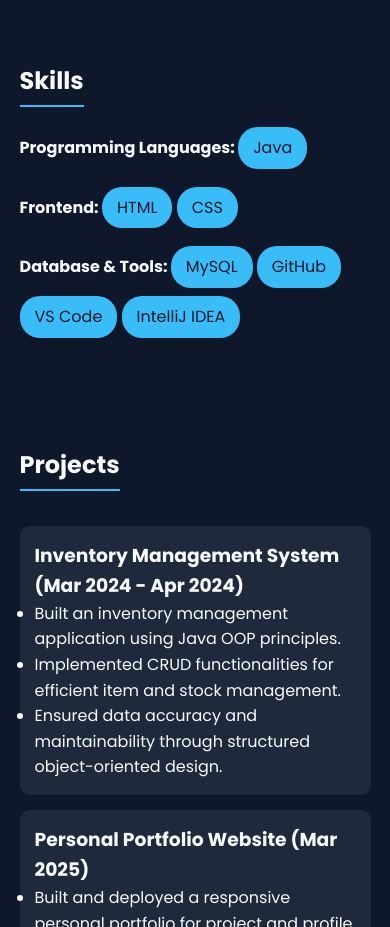
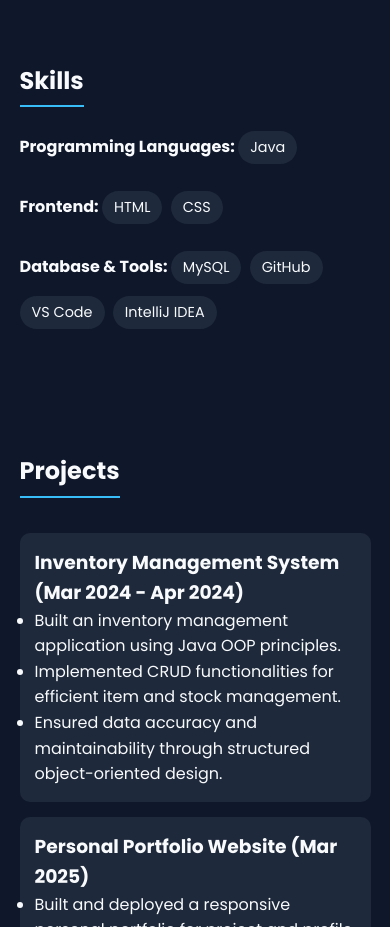
Before and after one commit to Soumya5704/MyPortfolio, a plain HTML site: page index.html in a window 390 px wide. Shown: the part 1240-2167 px from the top of the page. Drawn offline with Linux system fonts and the light colour scheme.

Commit message:
Update style.css

```diff
--- a/style.css
+++ b/style.css
@@ -100,18 +100,23 @@ nav ul li a:hover {
   transform: translateY(-5px);
 }
 
+/* Skills Section Fix */
 .skills-list {
-  display: flex;
-  flex-wrap: wrap;
-  gap: 10px;
+  display: block;
 }
 
-.skills-list span {
-  background: #38bdf8;
-  color: #0f172a;
-  padding: 8px 15px;
+.skill-group {
+  margin-bottom: 15px;
+}
+
+.skill-bubble {
+  display: inline-block;
+  background-color: #1e293b;
+  color: #f8fafc;
+  padding: 5px 12px;
+  margin: 4px 4px 0 0;
   border-radius: 20px;
-  font-weight: 500;
+  font-size: 0.9rem;
 }
 
 footer {
@@ -176,13 +181,7 @@ footer {
     padding: 15px;
   }
 
-  .skills-list {
-    flex-direction: column;
-    align-items: flex-start;
-  }
-
-  .skills-list span {
-    display: inline-block;
+  .skill-bubble {
     margin-bottom: 8px;
   }
 }
```
